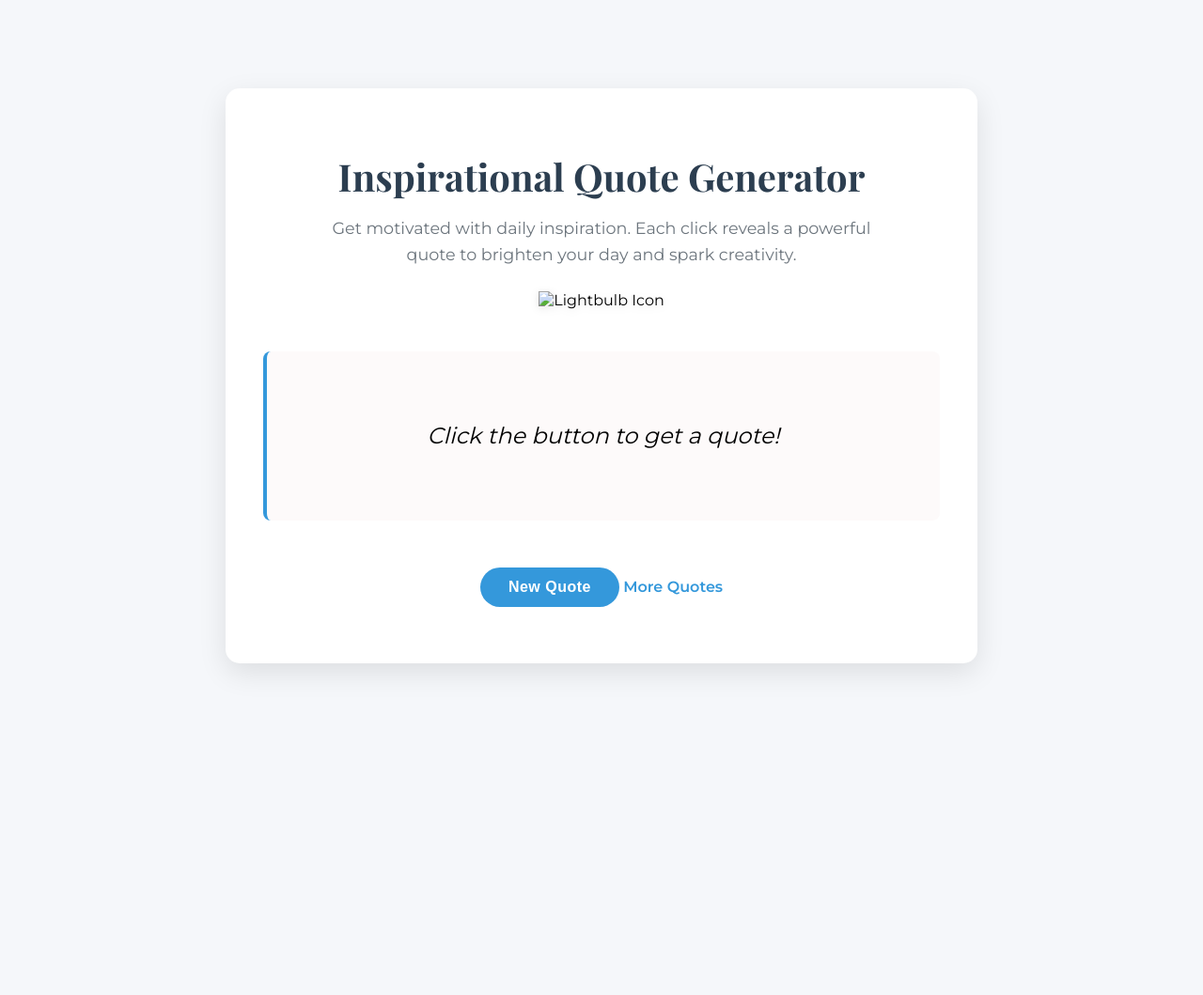
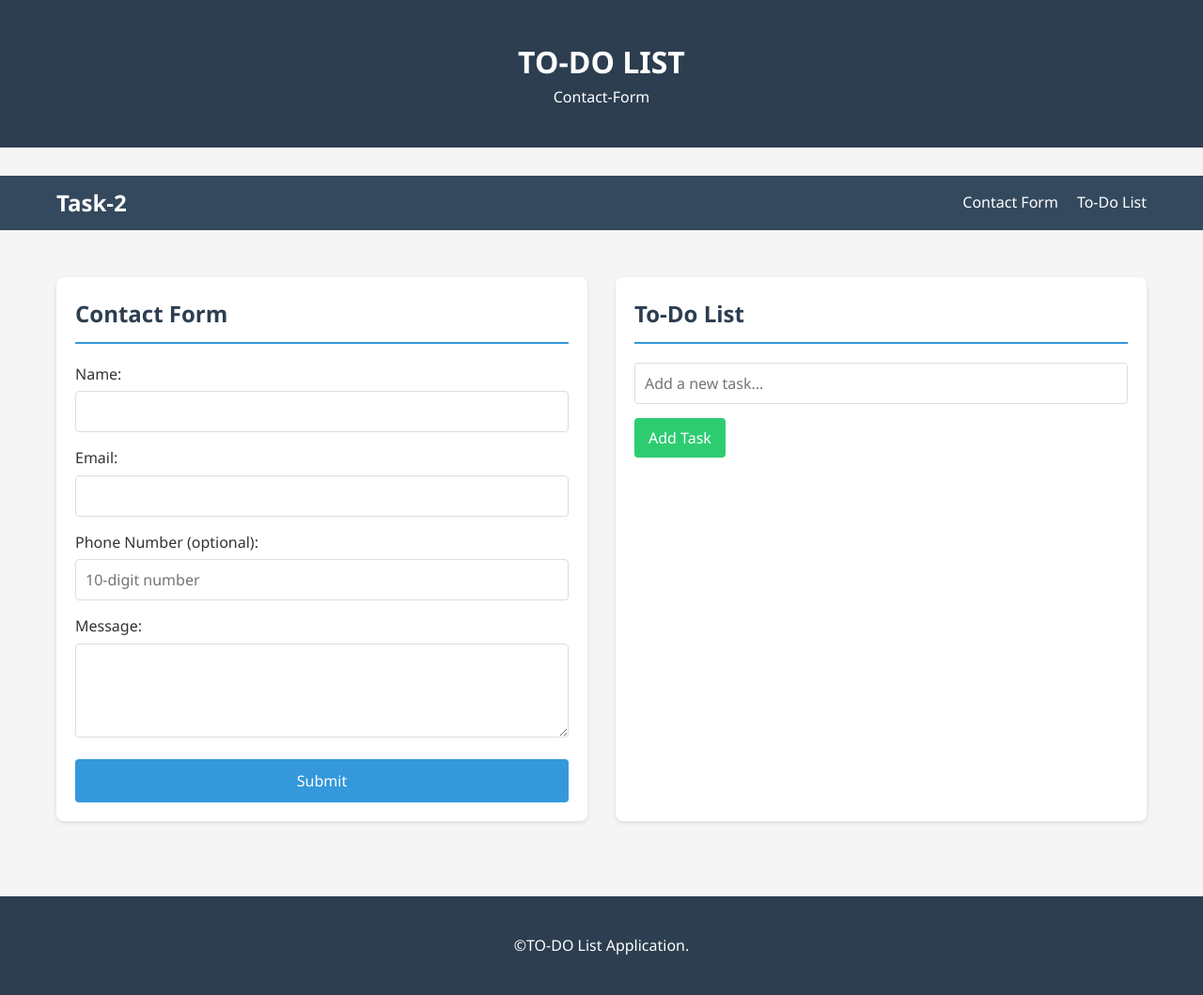
Before and after one commit to bhargavi2890/Apex_Planet_Tasks, a plain HTML site: page index.html in a window 1280 px wide. Shown: the whole page at 94% size. Before the commit the page ends 800 px from the top, so only its background shows below. Drawn offline with nearby package versions, Linux system fonts and the light colour scheme.

Commit message:
Add files via upload

```diff
--- a/index.html
+++ b/index.html
@@ -3,21 +3,72 @@
 <head>
     <meta charset="UTF-8">
     <meta name="viewport" content="width=device-width, initial-scale=1.0">
-    <title>Inspirational Quote Generator</title>
+    <title>Task 2 - Intermediate Web Development</title>
     <link rel="stylesheet" href="styles.css">
-    <link href="https://fonts.googleapis.com/css2?family=Montserrat:wght@400;600&family=Playfair+Display:wght@700&display=swap" rel="stylesheet">
 </head>
 <body>
+    <header>
+        <div class="container">
+            <h1>TO-DO LIST</h1>
+            <p>Contact-Form</p>
+        </div>
+    </header>
+
+    <nav>
+        <div class="nav-container container">
+            <div class="logo">Task-2</div>
+            <ul class="nav-links">
+                <li><a href="#contact">Contact Form</a></li>
+                <li><a href="#todo">To-Do List</a></li>
+            </ul>
+        </div>
+    </nav>
+
     <div class="container">
-        <div class="quote-box">
-            <h1>Inspirational Quote Generator</h1>
-            <p class="subheading">Get motivated with daily inspiration. Each click reveals a powerful quote to brighten your day and spark creativity.</p>
-            <img src="lightbulb-icon.jpeg" alt="Lightbulb Icon" class="icon">
-            <div id="quote" class="quote-text">Click the button to get a quote!</div>
-            <button onclick="generateQuote()">New Quote</button>
-            <a href="#" onclick="confirmRedirect()" class="more-link">More Quotes</a>
+        <div class="main-content">
+            <section class="section" id="contact">
+                <h2>Contact Form</h2>
+                <form class="contact-form" id="contactForm">
+                    <div class="form-group">
+                        <label for="name">Name:</label>
+                        <input type="text" id="name" name="name" required>
+                        <div class="error" id="nameError">Please enter your name</div>
+                    </div>
+                    <div class="form-group">
+                        <label for="email">Email:</label>
+                        <input type="email" id="email" name="email" required>
+                        <div class="error" id="emailError">Please enter a valid email address</div>
+                    </div>
+                    <div class="form-group">
+                        <label for="phone">Phone Number (optional):</label>
+                        <input type="tel" id="phone" name="phone" placeholder="10-digit number">
+                        <div class="error" id="phoneError">Please enter a valid 10-digit phone number</div>
+</div>
+                    <div class="form-group">
+                        <label for="message">Message:</label>
+                        <textarea id="message" name="message" required></textarea>
+                        <div class="error" id="messageError">Please enter your message</div>
+                    </div>
+                    <button type="submit" class="submit-btn">Submit</button>
+                </form>
+            </section>
+
+            <section class="section" id="todo">
+                <h2>To-Do List</h2>
+                <div class="todo-app">
+                    <input type="text" class="todo-input" id="todoInput" placeholder="Add a new task...">
+                    <button class="add-todo-btn" id="addTodoBtn">Add Task</button>
+                    <ul class="todo-list" id="todoList"></ul>
+                </div>
+            </section>
         </div>
     </div>
+
+    <footer>
+        <div class="container">
+            <p>&copy;TO-DO List Application.</p>
+        </div>
+    </footer>
 
     <script src="script.js"></script>
 </body>
--- a/script.js
+++ b/script.js
@@ -1,42 +1,59 @@
-const quotes = [
-    "Believe you can and you're halfway there. – Theodore Roosevelt",
-    "We are what our thoughts have made us; so take care about what you think. Words are secondary. Thoughts live; they travel far.- Swami Vivekananda",
-    "The only way to do great work is to love what you do. – Steve Jobs",
-    "You are never too old to set another goal. – C.S. Lewis",
-    "It's important to learn and not repeat the same mistakes. What's done is done- MS Dhoni",
-   "Success is not final, failure is not fatal: It is the courage to continue that counts. – Winston Churchill",
-   "Even death is not to be feared by one who has lived wisely- Buddha",
-   "The future belongs to those who believe in the beauty of their dreams. – Eleanor Roosevelt",
-    "Do what you can, with what you have, where you are. – Theodore Roosevelt",
-    "It always seems impossible until it's done. – Nelson Mandela"
-];
+document.getElementById('contactForm').addEventListener('submit', e => {
+    e.preventDefault();
+    const form = e.target;
+    const fields = {
+        name: { value: form.name.value.trim(), error: 'nameError', required: true },
+        email: {
+            value: form.email.value.trim(),
+            error: 'emailError',
+            required: true,
+            regex: /^[^\s@]+@[^\s@]+\.[^\s@]+$/
+        },
+        phone: {
+            value: form.phone.value.trim(),
+            error: 'phoneError',
+            regex: /^\d{10}$/
+        },
+        message: { value: form.message.value.trim(), error: 'messageError', required: true }
+    };
+    Object.values(fields).forEach(field => {
+        document.getElementById(field.error).style.display = 'none';
+    });
 
-function generateQuote() {
-    // Smooth fade out effect
-    const quoteElement = document.getElementById("quote");
-    quoteElement.style.opacity = 0;
+    for (const [fieldName, field] of Object.entries(fields)) {
+        if (field.required && !field.value) {
+            return showError(field.error);
+        }
+        if (field.regex && field.value && !field.regex.test(field.value)) {
+            return showError(field.error);
+        }
+    }
 
-    setTimeout(() => {
-        // Randomly select a quote
-        const randomIndex = Math.floor(Math.random() * quotes.length);
-        quoteElement.textContent = quotes[randomIndex];
+    alert('Form submitted successfully!');
+    form.reset();
+});
 
-        // Randomly change colors (more subtle and pleasing)
-        const hue = Math.floor(Math.random() * 360);
-        const pastelColor = `hsl(${hue}, 70%, 60%)`;
-        const bgColor = `hsl(${hue}, 30%, 95%)`;
+function showError(errorId) {
+    document.getElementById(errorId).style.display = 'block';
+}
+document.getElementById('addTodoBtn').addEventListener('click', addTodo);
+document.getElementById('todoInput').addEventListener('keypress', e => {
+    if (e.key === 'Enter') addTodo();
+});
 
-        quoteElement.style.color = pastelColor;
-        quoteElement.style.borderLeftColor = pastelColor;
-        document.body.style.backgroundColor = bgColor;
+function addTodo() {
+    const input = document.getElementById('todoInput');
+    const text = input.value.trim();
+    if (!text) return alert('Please enter a task');
 
-        // Smooth fade in effect
-        quoteElement.style.opacity = 1;
-    }, 500);
+    const li = document.createElement('li');
+    li.className = 'todo-item';
+    li.innerHTML = `
+        <span class="todo-text">${text}</span>
+        <button class="delete-btn">Delete</button>
+    `;
+    li.querySelector('.delete-btn').addEventListener('click', () => li.remove());
+
+    document.getElementById('todoList').appendChild(li);
+    input.value = '';
 }
-function confirmRedirect() {
-    const userConfirmed = confirm("You're about to visit BrainyQuote.com for more inspirational quotes. Do you want to continue?");
-    if (userConfirmed) {
-        window.open("https://www.brainyquote.com/", "_blank");
-    }
-   }
--- a/styles.css
+++ b/styles.css
@@ -1,116 +1,237 @@
-/* Google Fonts */
-@import url('https://fonts.googleapis.com/css2?family=Montserrat:wght@400;600&family=Playfair+Display:wght@700&display=swap');
+* {
+    box-sizing: border-box;
+    margin: 0;
+    padding: 0;
+    font-family: 'Segoe UI', Tahoma, Geneva, Verdana, sans-serif;
+}
 
 body {
-    font-family: 'Montserrat', sans-serif;
-    margin: 0;
-    padding: 0;
-    min-height: 100vh;
-    display: flex;
-    justify-content: center;
-    align-items: center;
-    background-color: #f5f7fa;
-    transition: background-color 0.5s ease;
+    background-color: #f5f5f5;
+    color: #333;
+    line-height: 1.6;
 }
 
 .container {
-    width: 100%;
-    max-width: 800px;
+    max-width: 1200px;
+    margin: 0 auto;
     padding: 20px;
 }
 
-.quote-box {
-    background-color: rgb(255, 255, 255);
-    border-radius: 15px;
-    padding: 40px;
-    box-shadow: 0 10px 30px rgba(0, 0, 0, 0.1);
+header {
+    background-color: #2c3e50;
+    color: white;
+    padding: 20px 0;
     text-align: center;
+    margin-bottom: 30px;
 }
 
-h1 {
+footer {
+    background-color: #2c3e50;
+    color: white;
+    text-align: center;
+    padding: 20px 0;
+    margin-top: 30px;
+}
+
+nav {
+    background-color: #34495e;
+    padding: 10px 0;
+    margin-bottom: 30px;
+}
+
+.nav-container {
+    display: flex;
+    justify-content: space-between;
+    align-items: center;
+    padding: 0 20px;
+}
+
+.logo {
+    color: white;
+    font-weight: bold;
+    font-size: 1.5rem;
+}
+
+.nav-links {
+    display: flex;
+    list-style: none;
+}
+
+.nav-links li {
+    margin-left: 20px;
+}
+
+.nav-links a {
+    color: white;
+    text-decoration: none;
+    transition: color 0.3s;
+}
+
+.nav-links a:hover {
+    color: #3498db;
+}
+
+.main-content {
+    display: grid;
+    grid-template-columns: 1fr 1fr;
+    gap: 30px;
+    margin-bottom: 30px;
+}
+
+.section {
+    background-color: white;
+    border-radius: 8px;
+    padding: 20px;
+    box-shadow: 0 2px 5px rgba(0, 0, 0, 0.1);
+    transition: box-shadow 0.3s ease;
+}
+
+.section:target {
+    box-shadow: 0 5px 15px rgba(0, 0, 0, 0.2);
+    animation: highlight 1.5s ease;
+}
+
+.section h2 {
+    margin-bottom: 20px;
     color: #2c3e50;
-    font-family: 'Playfair Display', serif;
-    font-size: 2.5rem;
+    border-bottom: 2px solid #3498db;
+    padding-bottom: 10px;
+}
+
+.contact-form {
+    display: flex;
+    flex-direction: column;
+}
+
+.form-group {
     margin-bottom: 15px;
 }
-.subheading {
-    color: #6c757d;
-    font-size: 1.1rem;
-    line-height: 1.6;
-    margin: 0 auto 25px;
-    max-width: 600px;
-    padding: 0 20px;
-}
-.icon {
-    width: 100px;
-    height: 100px;
-    margin-bottom: 15px;
-    filter: drop-shadow(0 2px 4px rgba(0,0,0,0.1));
+
+.form-group label {
+    display: block;
+    margin-bottom: 5px;
+    font-weight: 500;
 }
 
-.quote-text {
-    font-size: 1.5rem;
-    margin: 30px 0;
-    padding: 30px;
-    border-left: 4px solid #3498db;
-    background-color: #fdfafa;
-    border-radius: 8px;
-    font-style: italic;
-    font-style:bold;
-    line-height: 1.6;
-    transition: all 0.5s ease;
-    min-height: 120px;
-    display: flex;
-    align-items: center;
-    justify-content: center;
+.form-group input,
+.form-group textarea,
+.form-group select {
+    width: 100%;
+    padding: 10px;
+    border: 1px solid #ddd;
+    border-radius: 4px;
+    font-size: 16px;
 }
 
-button {
-    padding: 12px 30px;
-    font-size: 1rem;
+.form-group textarea {
+    height: 100px;
+    resize: vertical;
+}
+
+.error {
+    color: #e74c3c;
+    font-size: 14px;
+    margin-top: 5px;
+    display: none;
+}
+
+/* Buttons */
+.submit-btn {
     background-color: #3498db;
     color: white;
     border: none;
-    border-radius: 50px;
+    padding: 12px 20px;
+    border-radius: 4px;
     cursor: pointer;
-    transition: all 0.3s ease;
-    font-weight: 600;
-    letter-spacing: 0.5px;
-    margin: 20px 0;
+    font-size: 16px;
+    transition: background-color 0.3s;
 }
 
-button:hover {
+.submit-btn:hover {
     background-color: #2980b9;
-    transform: translateY(-2px);
-    box-shadow: 0 5px 15px rgba(41, 128, 185, 0.3);
 }
 
-.more-link {
-    display: inline-block;
-    margin-top: 15px;
-    color: #3498db;
-    text-decoration: none;
-    font-weight: 600;
-    transition: all 0.3s ease;
+.add-todo-btn {
+    background-color: #2ecc71;
+    color: white;
+    border: none;
+    padding: 10px 15px;
+    border-radius: 4px;
+    cursor: pointer;
+    font-size: 16px;
+    transition: background-color 0.3s;
+    margin-bottom: 20px;
 }
 
-.more-link:hover {
-    color: #2980b9;
-    text-decoration: underline;
+.add-todo-btn:hover {
+    background-color: #27ae60;
 }
 
-/* Responsive design */
-@media (max-width: 600px) {
-    .quote-box {
-        padding: 25px;
+.delete-btn {
+    background-color: #e74c3c;
+    color: white;
+    border: none;
+    padding: 5px 10px;
+    border-radius: 4px;
+    cursor: pointer;
+    transition: background-color 0.3s;
+}
+
+.delete-btn:hover {
+    background-color: #c0392b;
+}
+
+.todo-input {
+    width: 100%;
+    padding: 10px;
+    border: 1px solid #ddd;
+    border-radius: 4px;
+    font-size: 16px;
+    margin-bottom: 15px;
+}
+
+.todo-list {
+    list-style: none;
+}
+
+.todo-item {
+    display: flex;
+    justify-content: space-between;
+    align-items: center;
+    padding: 10px;
+    background-color: #f9f9f9;
+    border-radius: 4px;
+    margin-bottom: 10px;
+    transition: background-color 0.3s;
+}
+
+.todo-item:hover {
+    background-color: #eee;
+}
+
+.todo-text {
+    flex-grow: 1;
+    margin-right: 10px;
+}
+@media (max-width: 768px) {
+    .main-content {
+        grid-template-columns: 1fr;
     }
 
-    h1 {
-        font-size: 1.8rem;
+    .nav-container {
+        flex-direction: column;
     }
 
-    .quote-text {
-        font-size: 1.2rem;
-        padding: 20px;
+    .nav-links {
+        margin-top: 15px;
+    }
+
+    .nav-links li {
+        margin: 0 10px;
     }
 }
+@keyframes highlight {
+    0% { box-shadow: 0 2px 5px rgba(0, 0, 0, 0.1); }
+    50% { box-shadow: 0 5px 20px rgba(0, 0, 0, 0.3); }
+    100% { box-shadow: 0 5px 15px rgba(0, 0, 0, 0.2); }
+}
```
